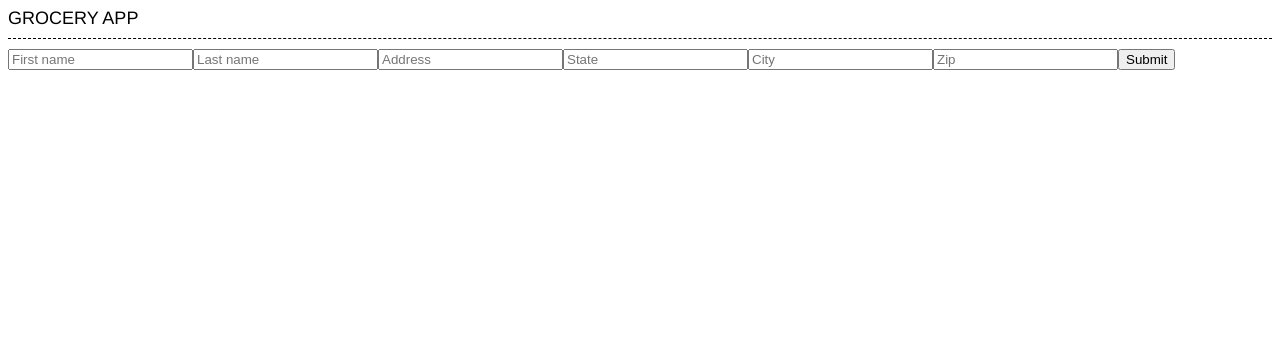
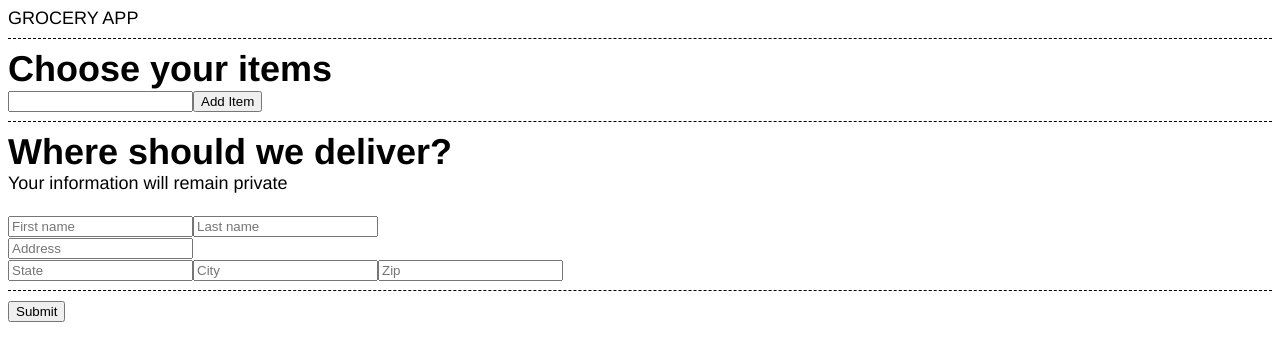
Before and after one commit to thisdesign/groceryassist, a Next.js app: page /create in a window 1280 px wide. Shown: the top 360 px of the page. Built offline with nearby package versions, Linux system fonts and the light colour scheme.

Commit message:
'create' item

```diff
--- a/pages/create.tsx
+++ b/pages/create.tsx
@@ -1,9 +1,31 @@
-import React from "react";
+import React, { useState } from "react";
 import { useForm } from "react-hook-form";
-import { Order } from "../types";
+import { Order, Item } from "../types";
+
+const ITEMS = [
+  {
+    name: "Pasta Sauce",
+    qty: 1
+  },
+  {
+    name: "Crackers",
+    qty: 1
+  },
+  {
+    name: "Spinich",
+    qty: 1
+  },
+
+  {
+    name: "cauliflower",
+    qty: 1
+  }
+];
 
 export default function App() {
   const { register, handleSubmit } = useForm();
+  const [items, setItems] = useState<Item[]>([]);
+
   const onSubmit = data => {
     const addOrder = (order: Order) => {
       fetch("http://localhost:3000/api/createOrder", {
@@ -26,29 +48,26 @@ export default function App() {
         state: data.state,
         zip: data.zip
       },
-      items: [
-        {
-          name: "Pasta Sauce",
-          qty: 1
-        },
-        {
-          name: "Crackers",
-          qty: 1
-        },
-        {
-          name: "Spinich",
-          qty: 1
-        },
-
-        {
-          name: "cauliflower",
-          qty: 1
-        }
-      ]
+      items: ITEMS
     });
   };
 
+  const handleNewItem = (e: any) => {
+    e.preventDefault();
+    console.log(e);
+  };
+
   return (
+    <div>
+      <h2>Choose your items</h2>
+      <form onSubmit={handleNewItem}>
+        <input type="text" />
+        <button type="submit">Add Item</button>
+      </form>
+      <hr />
+      <h2>Where should we deliver?</h2>
+      <p>Your information will remain private</p>
+      <br />
       <form onSubmit={handleSubmit(onSubmit)}>
         <input
           type="text"
@@ -62,12 +81,16 @@ export default function App() {
           name="last"
           ref={register({ required: true, maxLength: 100 })}
         />
+        <br />
         <input
           type="text"
           placeholder="Address"
           name="address"
           ref={register({ required: true })}
         />
+
+        <br />
+
         <input
           type="text"
           placeholder="State"
@@ -87,7 +110,18 @@ export default function App() {
           ref={register({ required: true, min: 4 })}
         />
 
+        <br />
+
+        <hr />
+        {items.map(item => (
+          <div>
+            {item.name} ( - {item.qty} + )
+            <hr />
+          </div>
+        ))}
+
         <input type="submit" />
       </form>
+    </div>
   );
 }
```
Lines whose indentation alone changed are shown as unchanged.
